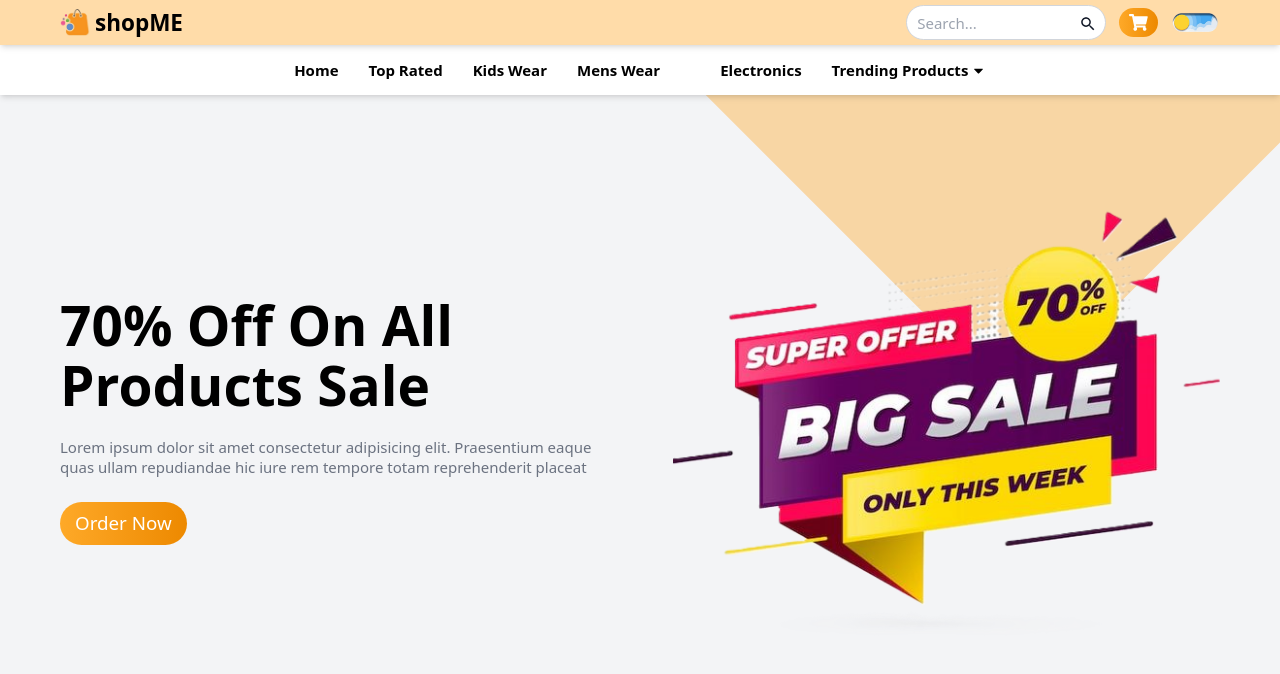
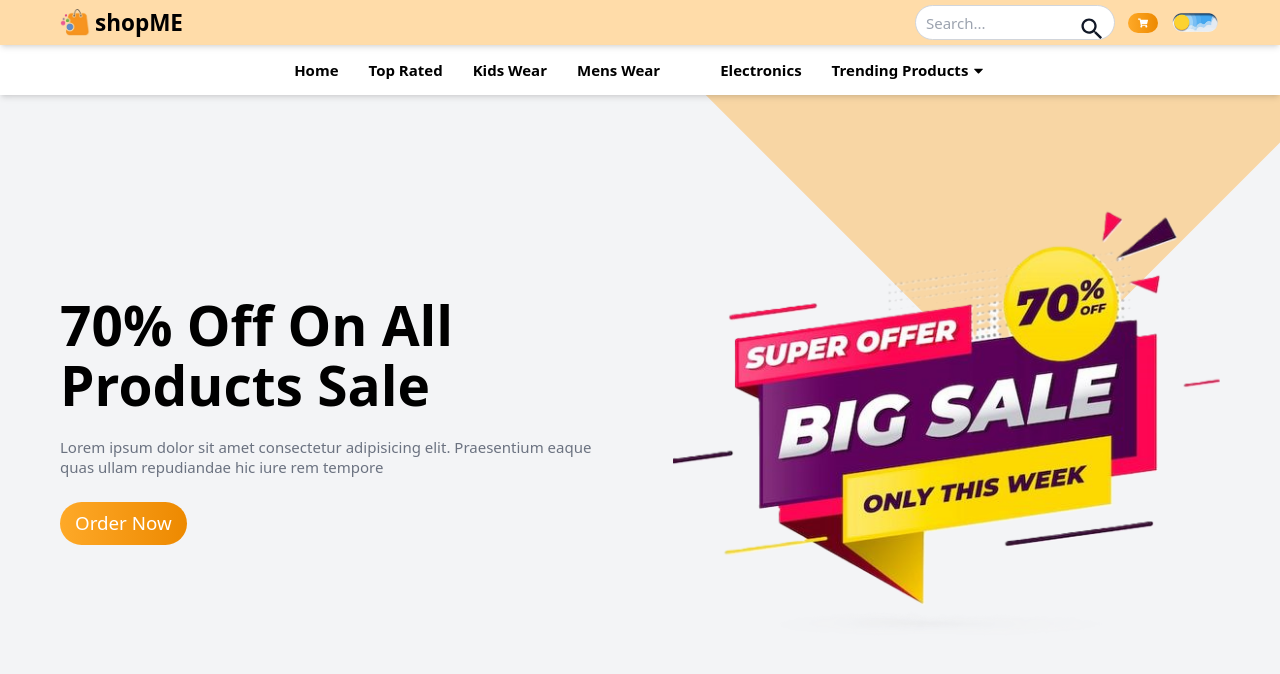
Before and after one commit to Jo-shua09/shop-me-commerce, a React (Vite) app: page / in a window 1280 px wide. Shown: the top 674 px of the page. Built offline with nearby package versions, Linux system fonts and the light colour scheme.

Commit message:
commit 5

```diff
--- a/src/assets/assets.js
+++ b/src/assets/assets.js
@@ -86,21 +86,18 @@ export const HeroData = [
     id: 1,
     img: women,
     title: "Upto 50% off on all Men's Wear",
-    description:
-      "Lorem ipsum dolor sit amet consectetur adipisicing elit. Praesentium eaque quas ullam repudiandae hic iure rem tempore totam reprehenderit placeat",
+    description: "Lorem ipsum dolor sit amet consectetur adipisicing elit. Praesentium eaque quas ullam repudiandae hic iure rem tempore ",
   },
   {
     id: 2,
     img: shopping,
     title: "30% off on all Women's Wear",
-    description:
-      "Lorem ipsum dolor sit amet consectetur adipisicing elit. Praesentium eaque quas ullam repudiandae hic iure rem tempore totam reprehenderit placeat",
+    description: "Lorem ipsum dolor sit amet consectetur adipisicing elit. Praesentium eaque quas ullam repudiandae hic iure rem tempore ",
   },
   {
     id: 3,
     img: sale,
     title: "70%  off on all Products Sale",
-    description:
-      "Lorem ipsum dolor sit amet consectetur adipisicing elit. Praesentium eaque quas ullam repudiandae hic iure rem tempore totam reprehenderit placeat",
+    description: "Lorem ipsum dolor sit amet consectetur adipisicing elit. Praesentium eaque quas ullam repudiandae hic iure rem tempore ",
   },
 ];
--- a/src/components/DarkMode.jsx
+++ b/src/components/DarkMode.jsx
@@ -60,7 +60,7 @@ const DarkMode = () => {
         src={assets.lightMode}
         alt="Switch to light mode"
         onClick={toggleTheme}
-        className={`absolute right-0 z-10 w-[5rem] cursor-pointer drop-shadow-[1px_1px_1px rgba(0,0,0,0.1)] transition-all duration-300 ${
+        className={`absolute right-0 z-10 sm:w-[5rem] w-[6.5rem] cursor-pointer drop-shadow-[1px_1px_1px rgba(0,0,0,0.1)] transition-all duration-300 ${
           theme === "dark" ? "opacity-0" : "opacity-100"
         }`}
       />
@@ -68,7 +68,7 @@ const DarkMode = () => {
         src={assets.darkMode}
         alt="Switch to dark mode"
         onClick={toggleTheme}
-        className={`w-[5rem] cursor-pointer drop-shadow-[1px_1px_1px rgba(0,0,0,0.1)] transition-all duration-300 ${
+        className={`sm:w-[5rem] w-[6.5rem] cursor-pointer drop-shadow-[1px_1px_1px rgba(0,0,0,0.1)] transition-all duration-300 ${
           theme === "light" ? "opacity-0" : "opacity-100"
         }`}
       />
--- a/src/components/Navbar.jsx
+++ b/src/components/Navbar.jsx
@@ -8,11 +8,11 @@ const Navbar = () => {
   return (
     <div className="relative z-[99999] duration-200 bg-white shadow-md dark:bg-gray-900 sm:mb-20 mb-0 dark:text-white">
       {/* Upper Navbar */}
-      <div className="py-2 bg-primary/40">
+      <div className="py-4 sm:py-2 bg-primary/40">
         <div className="container flex items-center justify-between">
           <div className="">
             <a href="#">
-              <span className="flex items-center font-sans text-4xl font-bold normal-case gap-x-2">
+              <span className="flex items-center font-sans text-6xl font-bold normal-case sm:text-4xl gap-x-2">
                 <img src={assets.logo} alt="Logo" className="w-[3rem]" />
                 shopME
               </span>
@@ -31,7 +31,7 @@ const Navbar = () => {
               />
               <IoMdSearch
                 // color="black"
-                className=" group-hover:text-primary dark:text-white text-gray-900 absolute sm:size-7 size-11 cursor-pointer -top-5 right-0  sm:right-4 sm:top-[1rem]"
+                className=" group-hover:text-primary dark:text-white text-gray-900 absolute sm:text-8xl size-11 cursor-pointer -top-5 right-0  sm:right-4 sm:top-[1rem]"
               />
             </div>
 
@@ -41,7 +41,7 @@ const Navbar = () => {
               className="flex items-center px-4 py-2 text-3xl text-white transition-all duration-500 ease-in-out rounded-full bg-gradient-to-r from-primary to-secondary gap-x-2 group"
             >
               <span className="hidden font-medium group-hover:block">Order</span>
-              <FaShoppingCart />
+              <FaShoppingCart className="text-5xl sm:text-base " />
             </button>
 
             {/*  dark mode starts */}
--- a/tailwind.config.js
+++ b/tailwind.config.js
@@ -11,7 +11,7 @@ export default {
       container: {
         center: "true",
         padding: {
-          DEFAULT: "3rem",
+          DEFAULT: "2rem",
           sm: "6rem",
         },
       },
```
